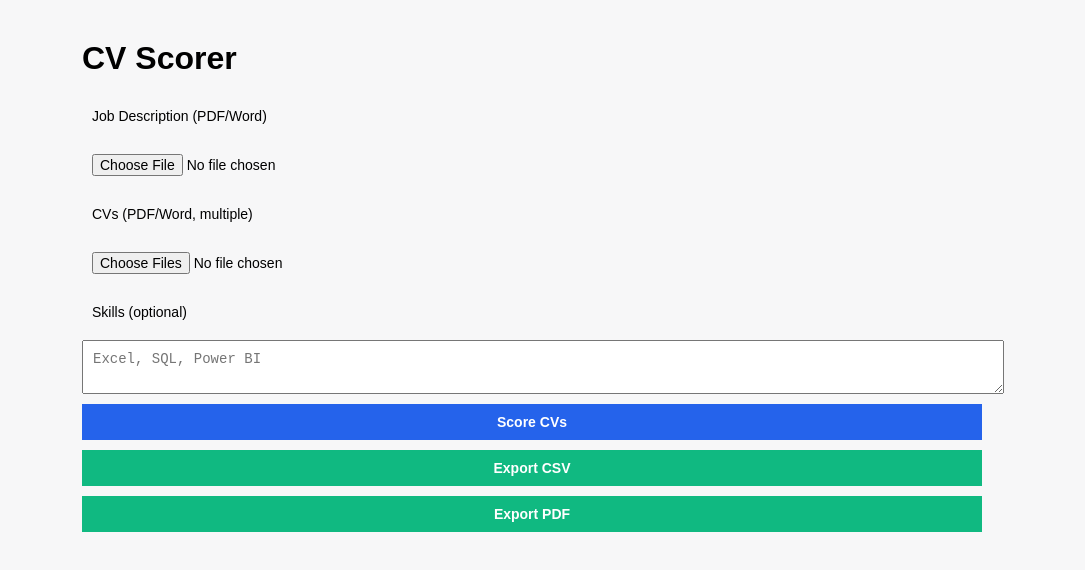
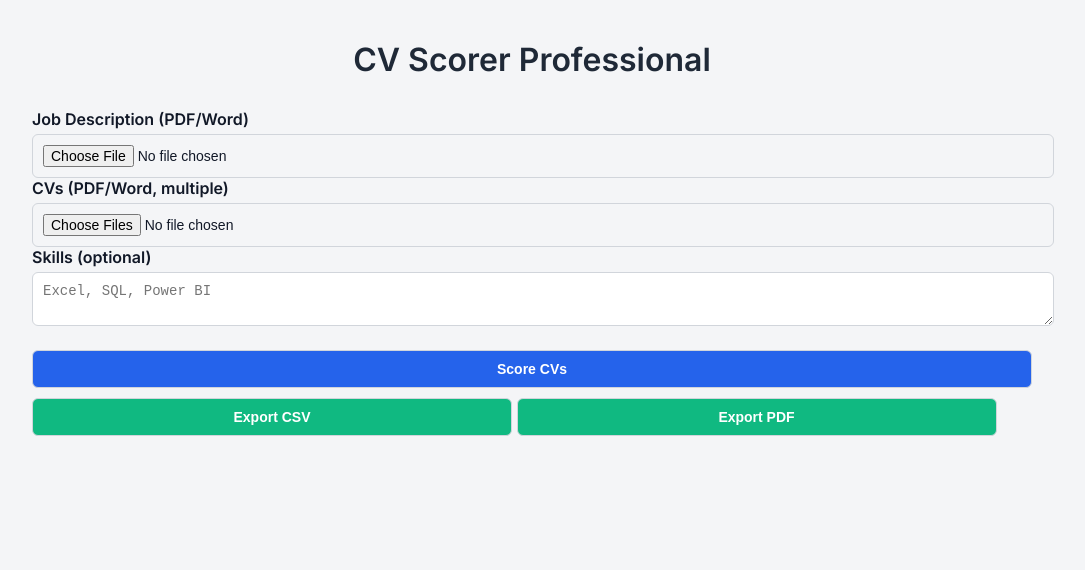
Before and after one commit to akwatson194/cv-scorer, a website: page public/index.html in a window 1280 px wide. Shown: the whole page, without its empty margins (108-1193 px from the left). Drawn offline with nearby package versions, Linux system fonts and the light colour scheme.

Commit message:
Update index.html

```diff
--- a/public/index.html
+++ b/public/index.html
@@ -2,25 +2,70 @@
 <html lang="en">
 <head>
 <meta charset="UTF-8">
-<title>CV Scorer</title>
+<title>CV Scorer Professional</title>
+<link href="https://fonts.googleapis.com/css2?family=Inter:wght@400;600&display=swap" rel="stylesheet">
 <style>
-body { font-family: Arial, sans-serif; max-width: 900px; margin: 40px auto; background:#f7f7f8; }
-label, textarea, input, button { display: block; width: 100%; margin: 10px 0; padding: 10px; font-size: 14px; }
-button { background: #2563eb; color: white; border: none; cursor: pointer; font-weight: bold; }
-.card { background:white; padding:20px; margin:15px 0; border-radius:10px; box-shadow:0 2px 5px rgba(0,0,0,0.1); }
-.skill-chip { display:inline-block; padding:4px 8px; margin:2px; border-radius:12px; font-size:14px; color:white; }
-.skill-yes { background:#10b981; } /* green */
-.skill-no { background:#ef4444; } /* red */
-.progress-bar { height:14px; border-radius:6px; background:#e5e7eb; margin:5px 0; }
-.progress-fill { height:14px; border-radius:6px; background:#2563eb; }
-button.export { margin-top:10px; background:#10b981; }
+body {
+  font-family: 'Inter', sans-serif;
+  max-width: 1000px;
+  margin: 40px auto;
+  background: #f4f5f7;
+  color: #111827;
+}
+h1 {
+  text-align: center;
+  color: #1f2937;
+  margin-bottom: 30px;
+}
+label {
+  font-weight: 600;
+  margin-top: 15px;
+}
+input, textarea, button {
+  width: 100%;
+  margin-top: 5px;
+  padding: 10px;
+  font-size: 14px;
+  border-radius: 6px;
+  border: 1px solid #d1d5db;
+}
+button {
+  cursor: pointer;
+  font-weight: 600;
+}
+button#submitBtn {
+  background: #2563eb;
+  color: white;
+  margin-top: 20px;
+}
+button.export {
+  background: #10b981;
+  color: white;
+  margin-top: 10px;
+  width: 48%;
+  display: inline-block;
+}
+.card {
+  background:white;
+  padding:20px;
+  margin:20px 0;
+  border-radius:12px;
+  box-shadow:0 4px 12px rgba(0,0,0,0.08);
+}
 .flex-row { display:flex; gap:20px; flex-wrap:wrap; }
 .flex-col { flex:1; }
+.skill-chip { display:block; padding:6px 10px; margin:3px 0; border-radius:14px; font-size:13px; color:white; }
+.skill-yes { background:#10b981; }
+.skill-no { background:#ef4444; }
+.progress-bar { height:14px; border-radius:6px; background:#e5e7eb; margin-top:6px; }
+.progress-fill { height:14px; border-radius:6px; background:#2563eb; transition: width 0.4s; }
+.badge { font-size:18px; margin-left:5px; }
+.summary { color:#6b7280; font-size:14px; line-height:1.4; }
 </style>
 </head>
 <body>
 
-<h1>CV Scorer</h1>
+<h1>CV Scorer Professional</h1>
 
 <label>Job Description (PDF/Word)</label>
 <input type="file" id="jdFile" accept=".pdf,.doc,.docx">
@@ -32,6 +77,7 @@ button.export { margin-top:10px; background:#10b981; }
 <textarea id="skills" placeholder="Excel, SQL, Power BI"></textarea>
 
 <button id="submitBtn">Score CVs</button>
+
 <div id="result"></div>
 
 <button class="export" id="exportCSV">Export CSV</button>
@@ -44,7 +90,6 @@ const submitBtn = document.getElementById("submitBtn");
 const resultDiv = document.getElementById("result");
 let lastResults = null;
 
-// Helper: Capitalize words
 function capitalizeWords(str){
   return str.replace(/\b\w/g, c=>c.toUpperCase());
 }
@@ -82,12 +127,12 @@ submitBtn.addEventListener("click", async () => {
 
       // Candidate Name + badge
       let badge = "";
-      if(index === 0) badge = " 🏆";
-      else if(index === 1) badge = " 🥈";
-      else if(index === 2) badge = " 🥉";
-      card.innerHTML += `<h2>${cv.filename}${badge}</h2>`;
+      if(index===0) badge="🏆";
+      else if(index===1) badge="🥈";
+      else if(index===2) badge="🥉";
+      card.innerHTML += `<h2>${cv.filename}<span class="badge">${badge}</span></h2>`;
 
-      // Top 10 skills in 2 columns
+      // Top 10 skills 2 columns
       const sortedSkills = cv.skills.sort((a,b)=>b.score - a.score);
       const topSkills = sortedSkills.slice(0,10);
       let leftCol="", rightCol="";
@@ -103,15 +148,15 @@ submitBtn.addEventListener("click", async () => {
 
       // Two-column layout: Skills left, Summary right
       card.innerHTML += `
-      <div class="flex-row" style="margin-top:10px;">
+      <div class="flex-row" style="margin-top:15px;">
         <div class="flex-col">${leftCol}${rightCol}</div>
-        <div class="flex-col" style="color:#6b7280; padding-left:10px;">${cv.summary}</div>
+        <div class="flex-col summary">${cv.summary}</div>
       </div>
       `;
 
       // Job Description Match
       const percent = (cv.jdMatchScore/5)*100;
-      card.innerHTML += `<div style="margin-top:10px">Job Description Match: ${cv.jdMatchScore}/5</div>`;
+      card.innerHTML += `<div style="margin-top:12px; font-weight:600;">Job Description Match: ${cv.jdMatchScore}/5</div>`;
       card.innerHTML += `<div class="progress-bar"><div class="progress-fill" style="width:${percent}%"></div></div>`;
 
       resultDiv.appendChild(card);
@@ -153,7 +198,6 @@ document.getElementById("exportPDF").addEventListener("click", ()=>{
   const { jsPDF } = window.jspdf;
   const doc = new jsPDF();
 
-  // Sort candidates by Job Description match descending
   const sortedResults = lastResults.results.sort((a,b)=>b.jdMatchScore - a.jdMatchScore);
 
   sortedResults.forEach((cv,i)=>{
@@ -162,17 +206,19 @@ document.getElementById("exportPDF").addEventListener("click", ()=>{
     doc.text(cv.filename,14,20);
     doc.setFontSize(12);
     doc.text(`Job Description Match: ${cv.jdMatchScore}/5`,14,28);
-    // Skills table with all skills
+
     const skillsTable = lastResults.allSkills.map(skill=>{
       const sObj=cv.skills.find(s=>s.skill===skill);
       return [capitalizeWords(skill), sObj?.score?"✅":"❌"];
     });
+
     doc.autoTable({
       startY:36,
       head:[["Skill","Match"]],
       body:skillsTable,
       theme:'grid'
     });
+
     doc.text("Summary:",14,36+skillsTable.length*10+4);
     doc.text(cv.summary,14,36+skillsTable.length*10+10);
   });
```
